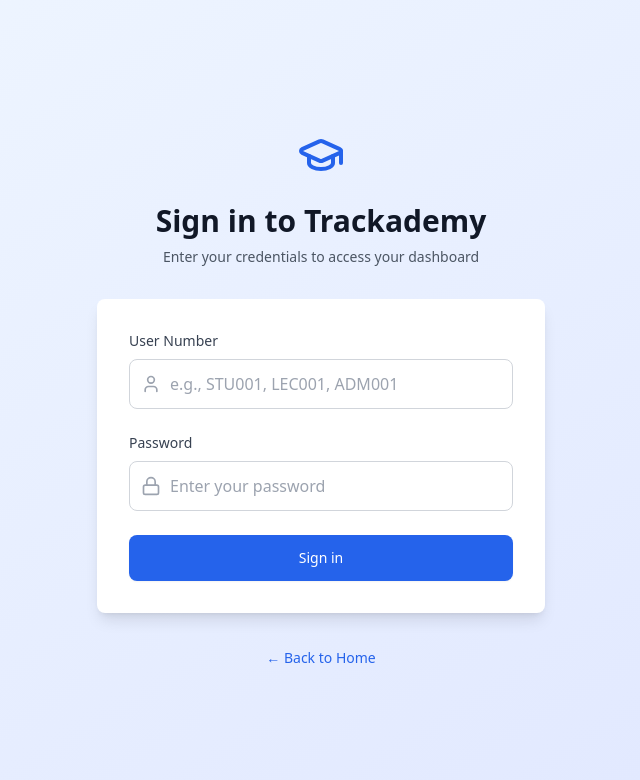
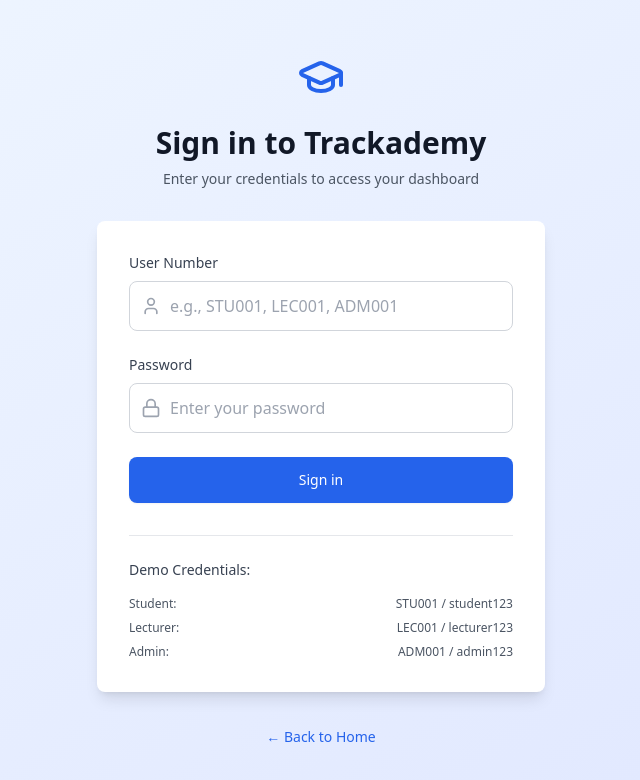
Before and after one commit to notoriY2/Trackademy, a React (Vite) app: page /login in a window 1280 px wide. Shown: the top 780 px of the page, without its empty margins (319-959 px from the left). Built offline with nearby package versions, Linux system fonts and the light colour scheme; no server answers.

Commit message:
Update Login.tsx

```diff
--- a/src/components/Login.tsx
+++ b/src/components/Login.tsx
@@ -135,6 +135,23 @@ const Login: React.FC = () => {
               {isLoading ? 'Signing in...' : 'Sign in'}
             </button>
           </form>
+          <div className="mt-8 border-t border-gray-200 pt-6">
+            <h3 className="text-sm font-medium text-gray-700 mb-4">Demo Credentials:</h3>
+            <div className="space-y-2 text-xs text-gray-600">
+              <div className="flex justify-between">
+                <span>Student:</span>
+                <span>STU001 / student123</span>
+              </div>
+              <div className="flex justify-between">
+                <span>Lecturer:</span>
+                <span>LEC001 / lecturer123</span>
+              </div>
+              <div className="flex justify-between">
+                <span>Admin:</span>
+                <span>ADM001 / admin123</span>
+              </div>
+            </div>
+          </div>
         </div>
 
         <div className="text-center">
```
